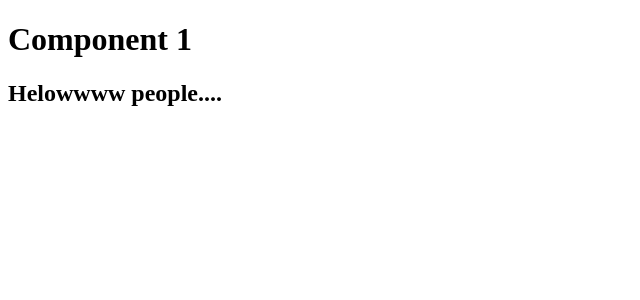
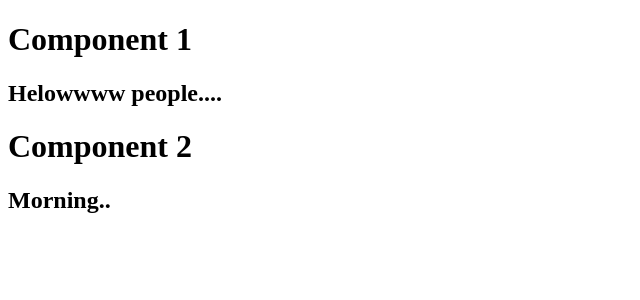
Before and after one commit to DhamechaKeval/React_Project, a React (Vite) app: page / in a window 1280 px wide. Shown: the top 300 px of the page, without its empty margins (0-640 px from the left). Built offline with nearby package versions, Linux system fonts and the light colour scheme.

Commit message:
create a component 2 first than use this component in other component here component 2 is new created and use in component 1

```diff
--- a/src/lect2412/component1.jsx
+++ b/src/lect2412/component1.jsx
@@ -1,10 +1,22 @@
 import * as React from "react";
+class Component2 extends React.Component {
+    render() {
+        return (
+        <div>
+            <h1>Component 2</h1>
+            <h2>Morning..</h2>
+        </div>
+        );
+    }
+}
+
 class Component1 extends React.Component {
   render() {
     return (
     <div>
         <h1>Component 1</h1>
         <h2>Helowwww people....</h2>
+        <Component2/>
     </div>
     );
   }
```
